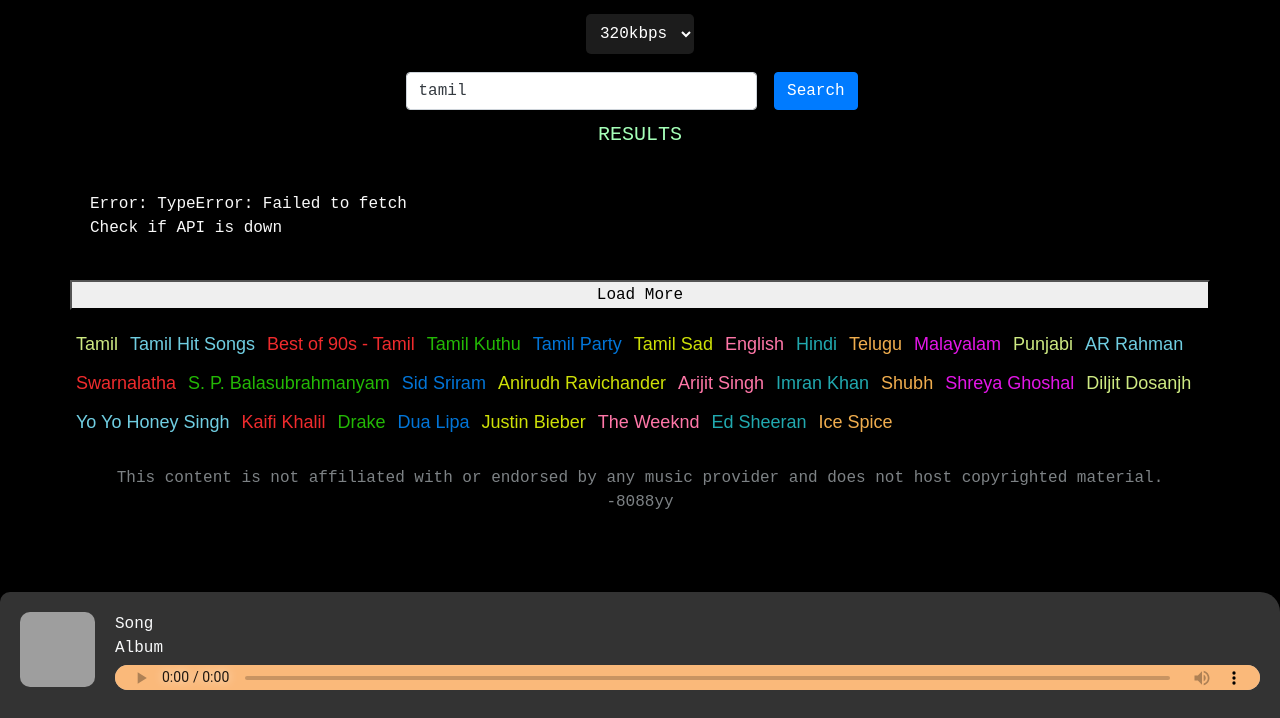
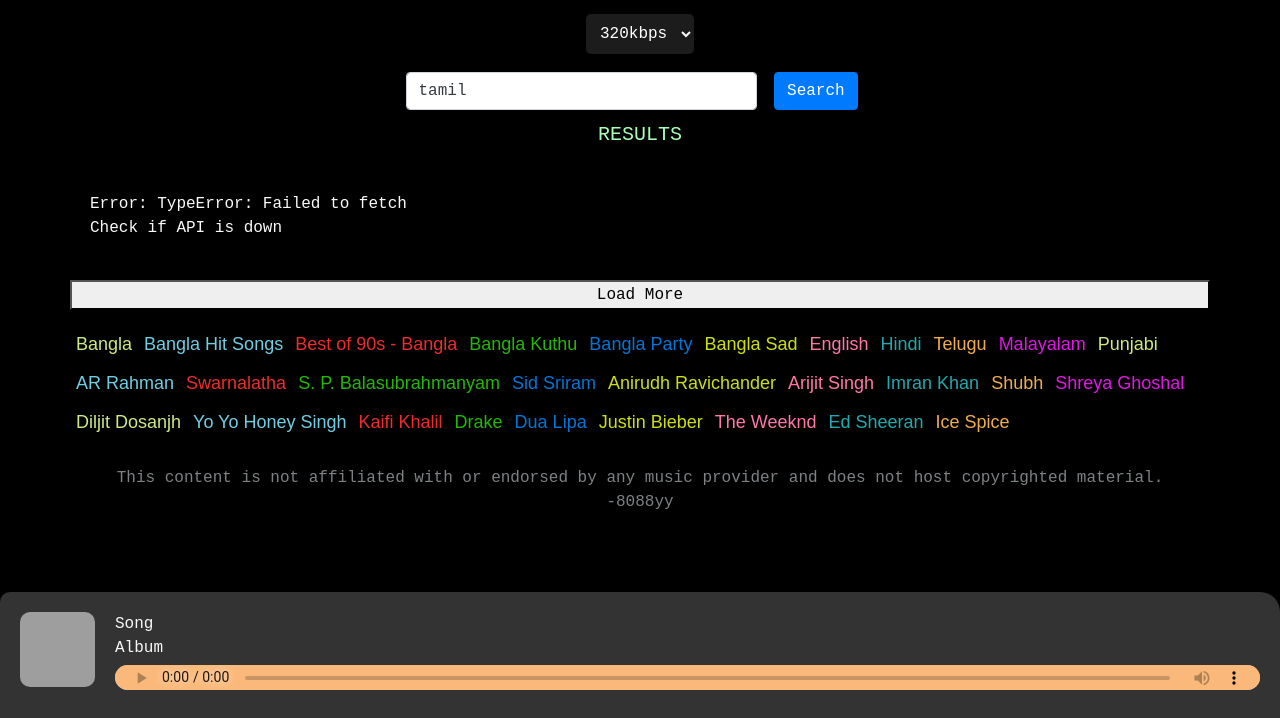
Before and after one commit to tvbd/music, a plain HTML site: page index.html in a window 1280 px wide. Shown: the part 82-800 px from the top of the page. Drawn offline with nearby package versions, Linux system fonts and the light colour scheme; no server answers; grey boxes are pictures that could not be loaded.

Commit message:
Update index.html

```diff
--- a/index.html
+++ b/index.html
@@ -50,7 +50,7 @@
                      <div class="button-container"></div>
                      <script>
 
-                       const buttonTitles = [ 'Tamil', 'Tamil Hit Songs', 'Best of 90s - Tamil', 'Tamil Kuthu', 'Tamil Party', 'Tamil Sad', 'English', 'Hindi', 'Telugu', 'Malayalam', 'Punjabi','AR Rahman', 'Swarnalatha', 'S. P. Balasubrahmanyam', 'Sid Sriram ', 'Anirudh Ravichander', 'Arijit Singh', 'Imran Khan', 'Shubh', 'Shreya Ghoshal', 'Diljit Dosanjh', 'Yo Yo Honey Singh', 'Kaifi Khalil', 'Drake', 'Dua Lipa', 'Justin Bieber', 'The Weeknd', 'Ed Sheeran', 'Ice Spice' ]
+                       const buttonTitles = [ 'Bangla', 'Bangla Hit Songs', 'Best of 90s - Bangla', 'Bangla Kuthu', 'Bangla Party', 'Bangla Sad', 'English', 'Hindi', 'Telugu', 'Malayalam', 'Punjabi','AR Rahman', 'Swarnalatha', 'S. P. Balasubrahmanyam', 'Sid Sriram ', 'Anirudh Ravichander', 'Arijit Singh', 'Imran Khan', 'Shubh', 'Shreya Ghoshal', 'Diljit Dosanjh', 'Yo Yo Honey Singh', 'Kaifi Khalil', 'Drake', 'Dua Lipa', 'Justin Bieber', 'The Weeknd', 'Ed Sheeran', 'Ice Spice' ]
                         const buttonContainer = document.querySelector('.button-container');
                         buttonTitles.forEach(title => {
                           const button = document.createElement('button');
```
